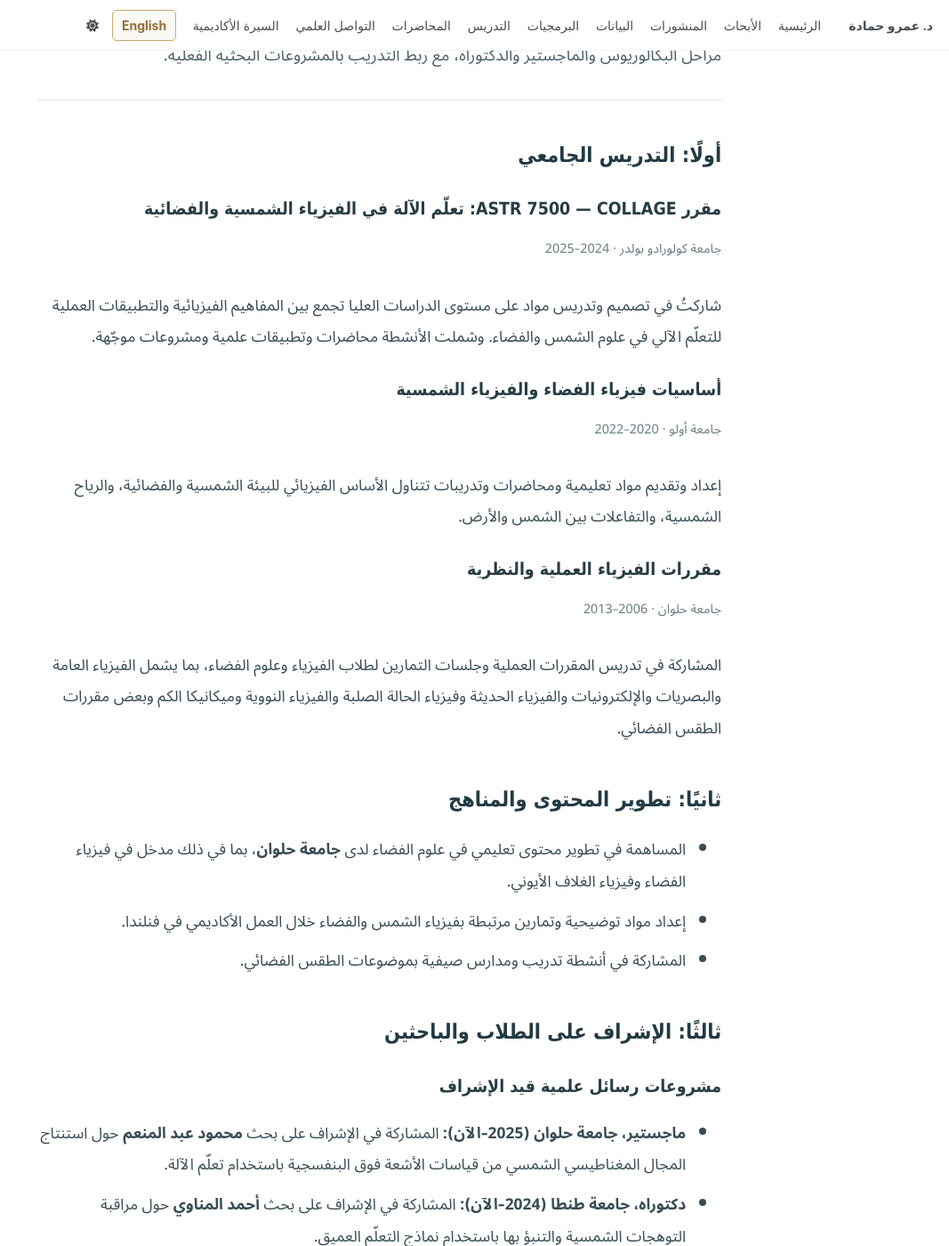
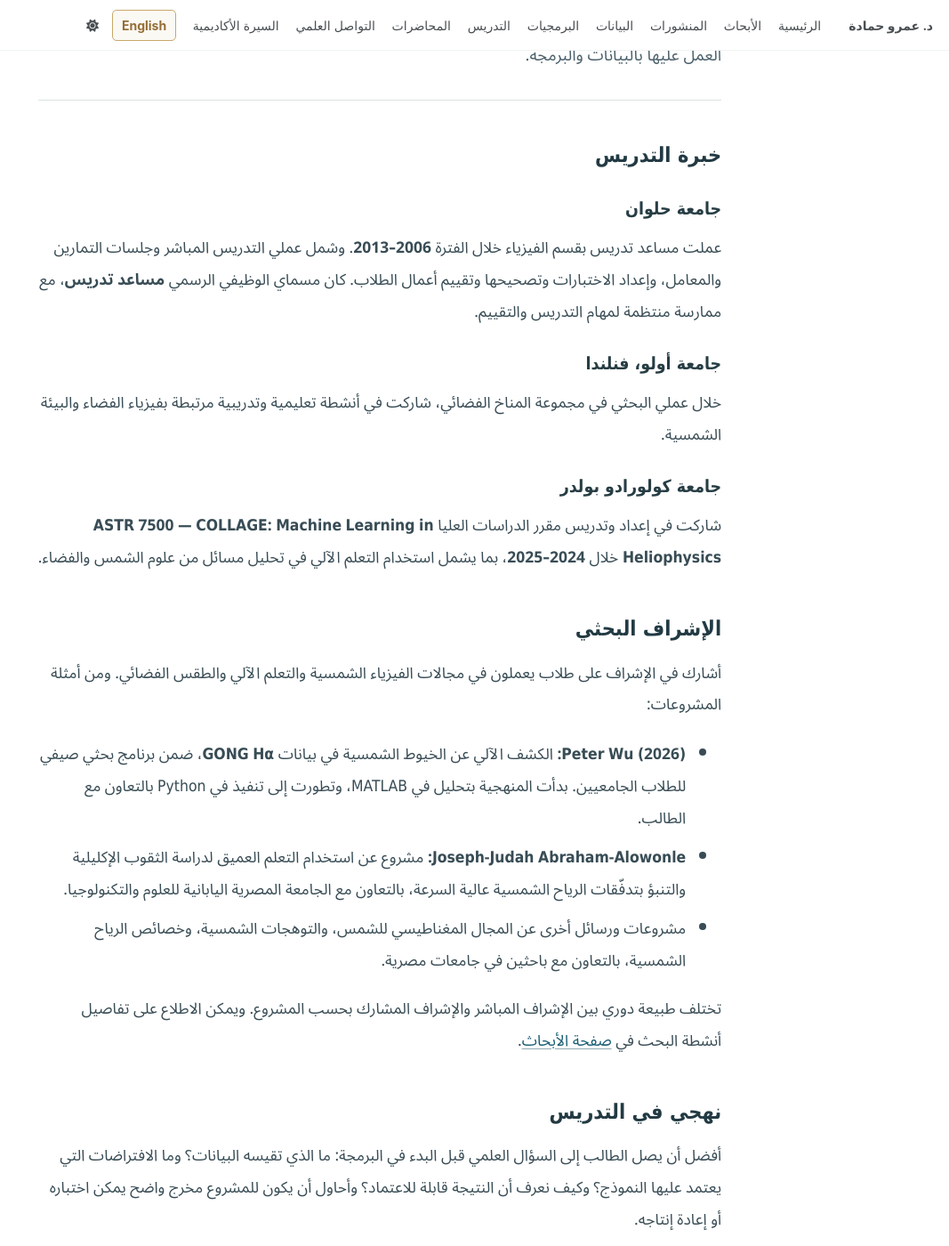
Before and after one commit to Amr1001Hamada/Amr1001Hamada.github.io, a Jekyll site: the page built from _pages/ar/teaching.md, in a window 1280 px wide and 1400 px high, scrolled down 190 px. Shown: the whole window at 89% size, without its empty margins (213-1280 px from the left). Built offline with Jekyll 4.4.1, drawn with Linux system fonts in a browser that asks for light colours; a script bundle is joined from its source files by our own code; library files that are not in the unit come from our copies; some of the changed text lies outside the part shown.

Commit message:
Tighten Arabic academic teaching copy and remove template-like language

```diff
--- a/_pages/ar/teaching.md
+++ b/_pages/ar/teaching.md
@@ -1,8 +1,8 @@
 ---
 layout: splash
 permalink: /ar/teaching/
-title: "التدريس والإشراف الأكاديمي"
-excerpt: "أشارك في تدريس الفيزياء والفيزياء الفضائية، وتطوير المحتوى العلمي، والإشراف على الباحثين في مراحل البكالوريوس والماجستير والدكتوراه، مع ربط التدريب بالمشروعات البحثية الفعلية."
+title: "التدريس والإشراف"
+excerpt: "أهتم بتدريس الفيزياء من خلال الربط بين المبادئ الأساسية والمسائل البحثية التي يمكن للطلاب العمل عليها بالبيانات والبرمجة."
 lang: ar
 translation: /teaching/
 author_profile: false
@@ -10,58 +10,39 @@ author_profile: false
 
 <div class="ah-ar-page ah-ar-inside" dir="rtl" lang="ar" markdown="1">
 <header class="ah-ar-page-header">
-  <p class="ah-ar-kicker">التدريس الجامعي · تطوير المناهج · الإشراف البحثي</p>
-  <h1>التدريس والإشراف الأكاديمي</h1>
-  <p class="ah-ar-lead">أشارك في تدريس الفيزياء والفيزياء الفضائية، وتطوير المحتوى العلمي، والإشراف على الباحثين في مراحل البكالوريوس والماجستير والدكتوراه، مع ربط التدريب بالمشروعات البحثية الفعلية.</p>
+  <h1>التدريس والإشراف</h1>
+  <p class="ah-ar-lead">أهتم بتدريس الفيزياء من خلال الربط بين المبادئ الأساسية والمسائل البحثية التي يمكن للطلاب العمل عليها بالبيانات والبرمجة.</p>
 </header>
 
-## أولًا: التدريس الجامعي
+## خبرة التدريس
 
-### مقرر ASTR 7500 — COLLAGE: تعلّم الآلة في الفيزياء الشمسية والفضائية
+### جامعة حلوان
 
-<span class="ah-ar-tag">جامعة كولورادو بولدر · 2024–2025</span>
+عملت مساعد تدريس بقسم الفيزياء خلال الفترة **2006–2013**. وشمل عملي التدريس المباشر وجلسات التمارين والمعامل، وإعداد الاختبارات وتصحيحها وتقييم أعمال الطلاب. كان مسماي الوظيفي الرسمي **مساعد تدريس**، مع ممارسة منتظمة لمهام التدريس والتقييم.
 
-شاركتُ في تصميم وتدريس مواد على مستوى الدراسات العليا تجمع بين المفاهيم الفيزيائية والتطبيقات العملية للتعلّم الآلي في علوم الشمس والفضاء. وشملت الأنشطة محاضرات وتطبيقات علمية ومشروعات موجّهة.
+### جامعة أولو، فنلندا
 
-### أساسيات فيزياء الفضاء والفيزياء الشمسية
+خلال عملي البحثي في مجموعة المناخ الفضائي، شاركت في أنشطة تعليمية وتدريبية مرتبطة بفيزياء الفضاء والبيئة الشمسية.
 
-<span class="ah-ar-tag">جامعة أولو · 2020–2022</span>
+### جامعة كولورادو بولدر
 
-إعداد وتقديم مواد تعليمية ومحاضرات وتدريبات تتناول الأساس الفيزيائي للبيئة الشمسية والفضائية، والرياح الشمسية، والتفاعلات بين الشمس والأرض.
+شاركت في إعداد وتدريس مقرر الدراسات العليا **ASTR 7500 — COLLAGE: Machine Learning in Heliophysics** خلال **2024–2025**، بما يشمل استخدام التعلم الآلي في تحليل مسائل من علوم الشمس والفضاء.
 
-### مقررات الفيزياء العملية والنظرية
+## الإشراف البحثي
 
-<span class="ah-ar-tag">جامعة حلوان · 2006–2013</span>
+أشارك في الإشراف على طلاب يعملون في مجالات الفيزياء الشمسية والتعلم الآلي والطقس الفضائي. ومن أمثلة المشروعات:
 
-المشاركة في تدريس المقررات العملية وجلسات التمارين لطلاب الفيزياء وعلوم الفضاء، بما يشمل الفيزياء العامة والبصريات والإلكترونيات والفيزياء الحديثة وفيزياء الحالة الصلبة والفيزياء النووية وميكانيكا الكم وبعض مقررات الطقس الفضائي.
+- **Peter Wu (2026):** الكشف الآلي عن الخيوط الشمسية في بيانات **GONG Hα**، ضمن برنامج بحثي صيفي للطلاب الجامعيين. بدأت المنهجية بتحليل في MATLAB، وتطورت إلى تنفيذ في Python بالتعاون مع الطالب.
+- **Joseph-Judah Abraham-Alowonle:** مشروع عن استخدام التعلم العميق لدراسة الثقوب الإكليلية والتنبؤ بتدفّقات الرياح الشمسية عالية السرعة، بالتعاون مع الجامعة المصرية اليابانية للعلوم والتكنولوجيا.
+- مشروعات ورسائل أخرى عن المجال المغناطيسي للشمس، والتوهجات الشمسية، وخصائص الرياح الشمسية، بالتعاون مع باحثين في جامعات مصرية.
 
-## ثانيًا: تطوير المحتوى والمناهج
+تختلف طبيعة دوري بين الإشراف المباشر والإشراف المشارك بحسب المشروع. ويمكن الاطلاع على تفاصيل أنشطة البحث في [صفحة الأبحاث](/ar/research/).
 
-- المساهمة في تطوير محتوى تعليمي في علوم الفضاء لدى **جامعة حلوان**، بما في ذلك مدخل في فيزياء الفضاء وفيزياء الغلاف الأيوني.
-- إعداد مواد توضيحية وتمارين مرتبطة بفيزياء الشمس والفضاء خلال العمل الأكاديمي في فنلندا.
-- المشاركة في أنشطة تدريب ومدارس صيفية بموضوعات الطقس الفضائي.
+## نهجي في التدريس
 
-## ثالثًا: الإشراف على الطلاب والباحثين
+أفضل أن يصل الطالب إلى السؤال العلمي قبل البدء في البرمجة: ما الذي تقيسه البيانات؟ وما الافتراضات التي يعتمد عليها النموذج؟ وكيف نعرف أن النتيجة قابلة للاعتماد؟ وأحاول أن يكون للمشروع مخرج واضح يمكن اختباره أو إعادة إنتاجه.
 
-### مشروعات رسائل علمية قيد الإشراف
+للاستفسار عن التعاون والإشراف: [ahamada@nso.edu](mailto:ahamada@nso.edu).
 
-- **ماجستير، جامعة حلوان (2025–الآن):** المشاركة في الإشراف على بحث **محمود عبد المنعم** حول استنتاج المجال المغناطيسي الشمسي من قياسات الأشعة فوق البنفسجية باستخدام تعلّم الآلة.
-- **دكتوراه، جامعة طنطا (2024–الآن):** المشاركة في الإشراف على بحث **أحمد المناوي** حول مراقبة التوهجات الشمسية والتنبؤ بها باستخدام نماذج التعلّم العميق.
-
-### مشروعات ورسائل أشرفتُ عليها بالتعاون مع زملاء
-
-- **جوزيف-جودا أبراهام ألوونلي (2022–2025):** بحث ماجستير عن العلاقة بين الثقوب الإكليلية وتدفّقات الرياح الشمسية السريعة، بالجامعة المصرية اليابانية للعلوم والتكنولوجيا.
-- **كوامينا كيريماتينغ (2022–2025):** بحث ماجستير عن عدم اليقين الناتج عن الإسقاط في دراسات الانبعاثات الراديوية من النوع الثاني، بالجامعة المصرية اليابانية.
-- **رحاب عبده (2021–2023):** بحث ماجستير عن تأثير الثقوب الإكليلية على خصائص الرياح الشمسية بين الكواكب، بالجامعة المصرية اليابانية.
-
-### الإرشاد البحثي الجامعي والبرامج الصيفية
-
-- **بيتر وو — برنامج REU (2026):** الإرشاد الأساسي لمشروع تحديد الخيوط الشمسية آليًا من خرائط <bdi>GONG Hα</bdi>؛ وقد طوّرتُ التحليل الأصلي بلغة <bdi>MATLAB</bdi> وأشرفت على نقل تنفيذه إلى <bdi>Python</bdi>.
-- **مشروع بكالوريوس بجامعة حلوان (2013):** إشراف مشارك على مشروع يتناول الاضطرابات الأيونوسفيرية المفاجئة.
-
-<div class="ah-ar-note"><strong>فلسفتي التعليمية:</strong> أفضّل أن يرتبط التعليم بمسائل علمية واقعية وبيانات مفتوحة وأدوات قابلة للتطبيق، مع دعم الطالب لفهم الفرضيات العلمية وحدود النتائج، لا الاكتفاء بتشغيل النماذج الحسابية.</div>
-
-**للطلاب والباحثين المهتمين بالتعاون:** يمكن التواصل بشأن مشروعات تحليل البيانات الشمسية وتعلّم الآلة والفيزياء الشمسية عبر <a href="mailto:ahamada@nso.edu">البريد الأكاديمي</a>.
-
-<div class="ah-ar-cta"><a href="/ar/">العودة إلى الرئيسية العربية ←</a><a href="mailto:ahamada@nso.edu">للتواصل والتعاون العلمي ←</a></div>
+<p class="research-page-tail"><a href="/ar/">الرئيسية</a> · <a href="mailto:ahamada@nso.edu">البريد الأكاديمي</a></p>
 </div>
```
